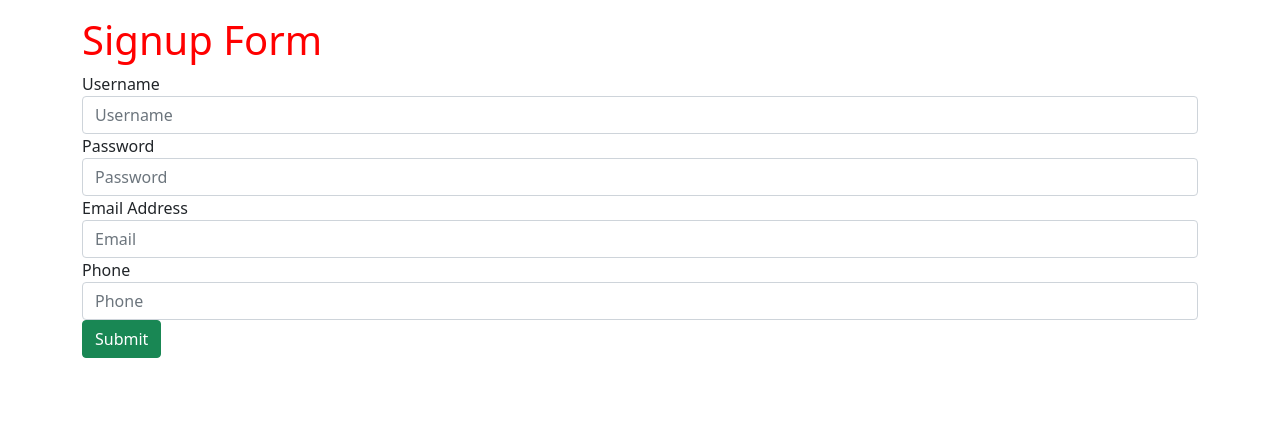
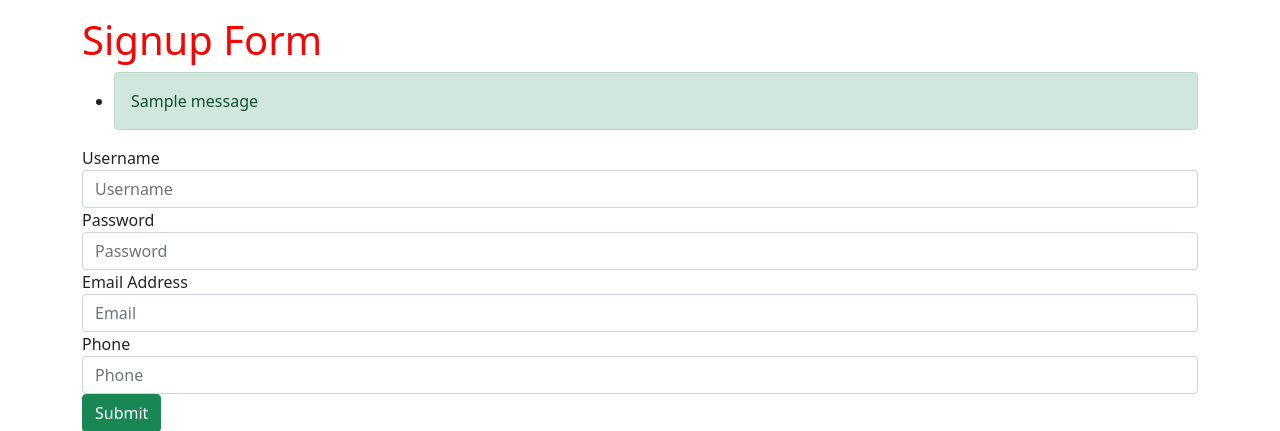
Before and after one commit to hillarykhan/drf-project, a Django app: page /signup/ in a window 1280 px wide. Shown: the part 96-527 px from the top of the page. Run offline with Django 3.2, Linux system fonts and the light colour scheme; tables that the repository leaves empty hold one stand-in row (values such as "Sample post"); one stand-in notice (Sample message) is shown; some libraries are stand-ins or nearby versions.

Commit message:
adds success flash message to adduser page

```diff
--- a/TestProject/NewsApp/views.py
+++ b/TestProject/NewsApp/views.py
@@ -1,6 +1,7 @@
 from django.shortcuts import redirect, render
 from .models import News, RegistrationData
 from .forms import RegistrationForm
+from django.contrib import messages
 
 # Create your views here.
 
@@ -56,4 +57,5 @@ def addUser(request):
         )
 
         myregister.save()
-    return redirect('home')
+        messages.add_message(request, messages.SUCCESS, "You have successfully signed up!")
+    return redirect('register')
--- a/TestProject/templates/signup.html
+++ b/TestProject/templates/signup.html
@@ -6,6 +6,16 @@
 
 <div class="container">
     <h1>Signup Form</h1>
+
+    <ul class="messages">
+        {% for msg in messages %}
+        <li>
+            <div class="alert alert-{{msg.level_tag}}" role="alert">
+                {{msg.message}}
+            </div>
+        </li>
+        {% endfor %}
+    </ul>
 
     <form action="{% url 'addUser' %}" method="post">
 
```
